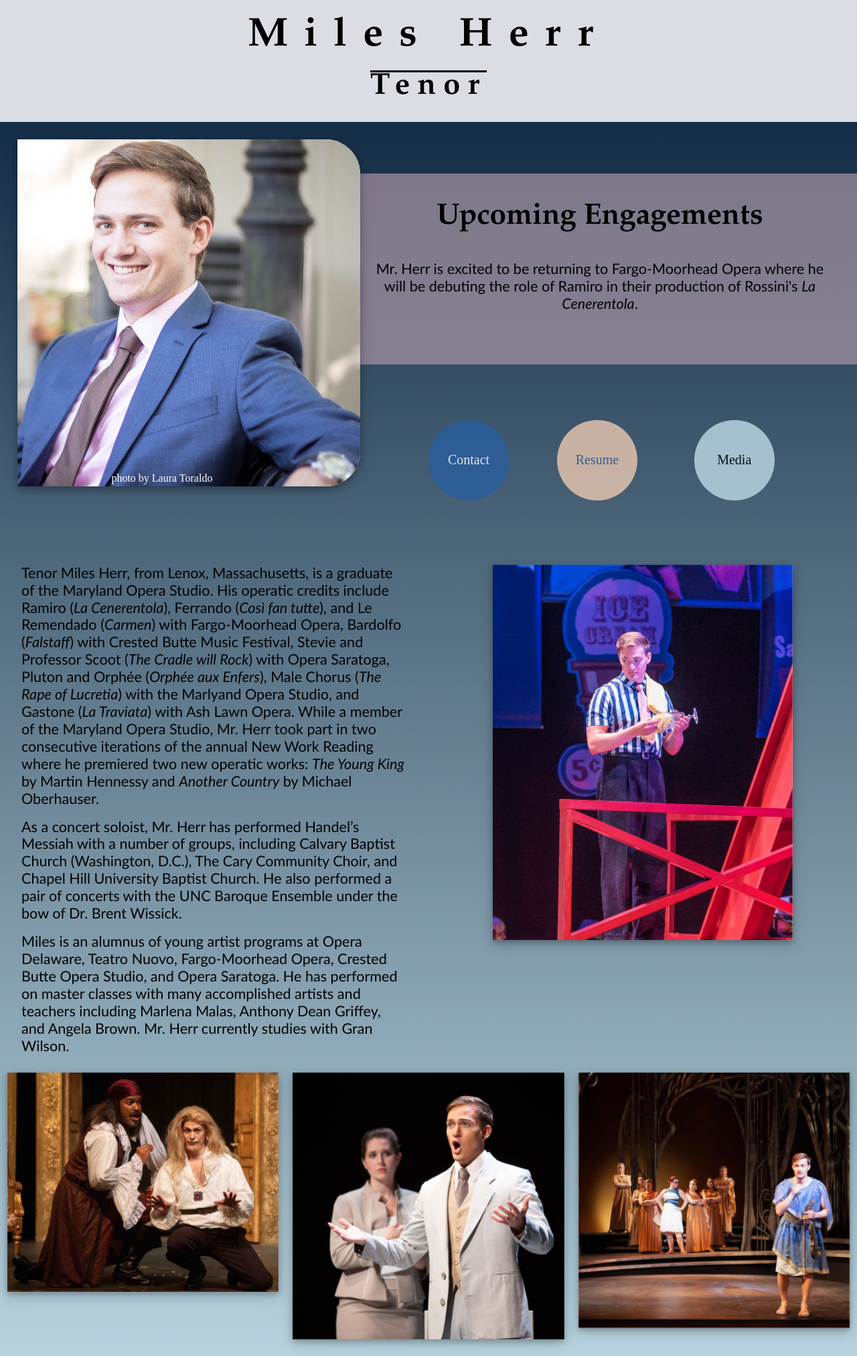
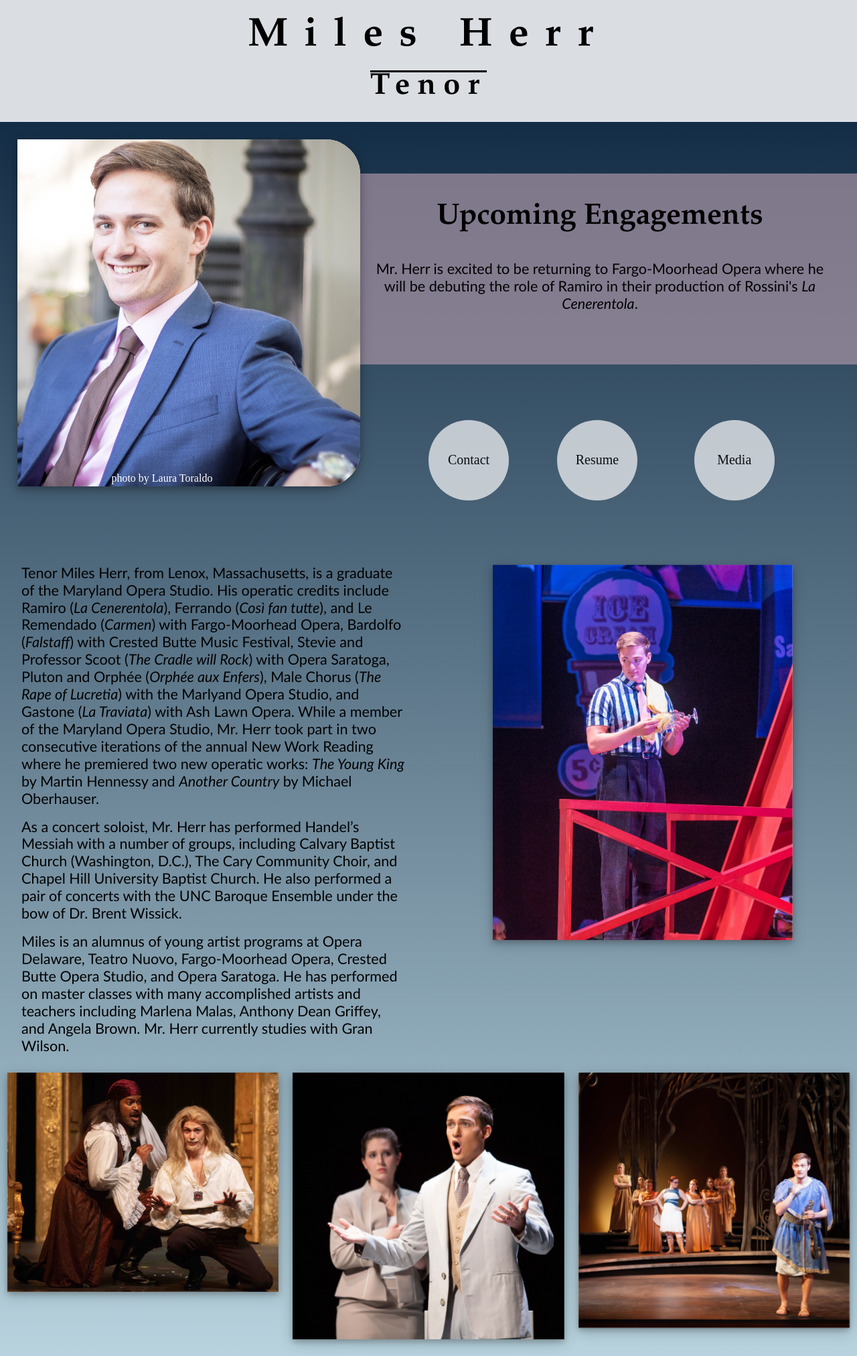
Before and after one commit to leemlb06pmi/leemlb06pmi.github.io, a Jekyll site: the page built from index.html, in a window 1280 px wide. Shown: the whole page at 67% size. Built offline with Jekyll 4.4.1, drawn with Linux system fonts in a browser that asks for light colours.

Commit message:
Update main.css

```diff
--- a/css/main.css
+++ b/css/main.css
@@ -132,6 +132,8 @@ footer {
 .button {
 	min-width:60px;
 	max-width:120px;
+	background-color:rgb(218,222,226);
+	color:black;
 	text-decoration:none;
 	display:inline-block;
 	outline:none;
@@ -160,8 +162,6 @@ span {
   max-width:90%;
 }
 .b1 {
-	background-color:rgb(42,94,155);
-	color:white;
 	margin-left:50%;
 	width:50%;
 	box-sizing:border-box;
@@ -172,8 +172,6 @@ span {
 }
 
 .b2 {
-	background-color:rgb(225,194,174);
-	color: rgb(42,94,155);
 	width:50%;
 	box-sizing:border-box;
 }
@@ -182,8 +180,6 @@ span {
 	opacity:1;
 }
 .b3 {
-	background-color:rgb(184,211,222);
-	color:black;
 	margin-left:5%;
 	width:50%;
 	box-sizing:border-box;
```
